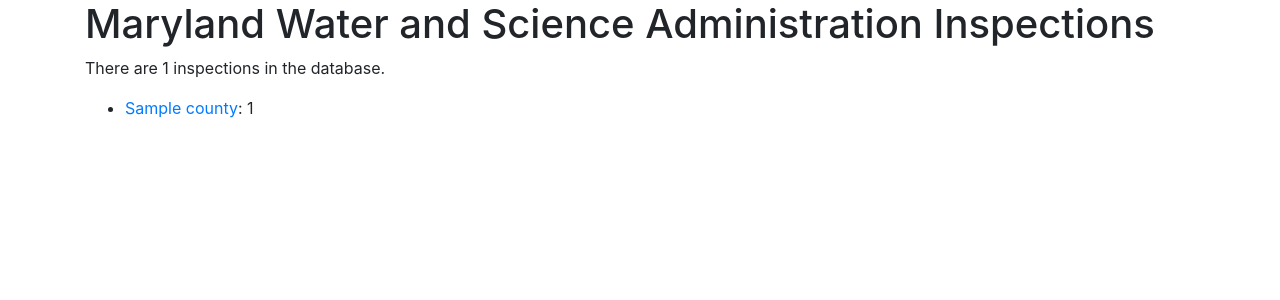
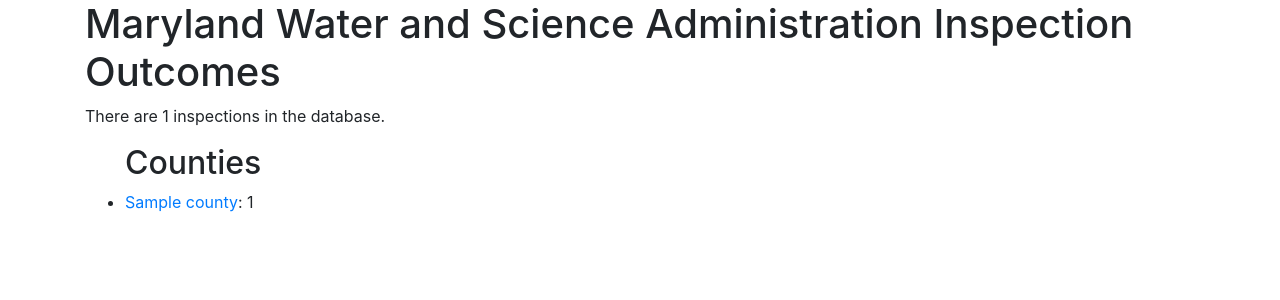
Before and after one commit to stephquinn/final-project-stephquinn, a Flask app: template templates/index.html in a window 1280 px wide. Shown: the top 300 px of the page. Run offline with Flask 3, Linux system fonts and the light colour scheme; the template is opened without the code that fills it: most values are stand-ins (such as "Sample title", 1, 10 or a date in 2020); some libraries are stand-ins or nearby versions.

Commit message:
final changes for this turn-in

```diff
--- a/templates/index.html
+++ b/templates/index.html
@@ -8,10 +8,11 @@
 
 <body>
     <div class="container">
-        <h1>Maryland Water and Science Administration Inspections</h1>
+        <h1>Maryland Water and Science Administration Inspection Outcomes</h1>
         <p>There are {{ inspection_count }} inspections in the database.</p>
 
         <ul>
+            <h2>Counties  </h2>
             {% for each in most_violations %}
             <li><a href="/county/{{ each.county }}">{{ each.county }}</a>: {{ each.count }}</li>
             {% endfor %}
```
Also changed, not shown: README.md.
